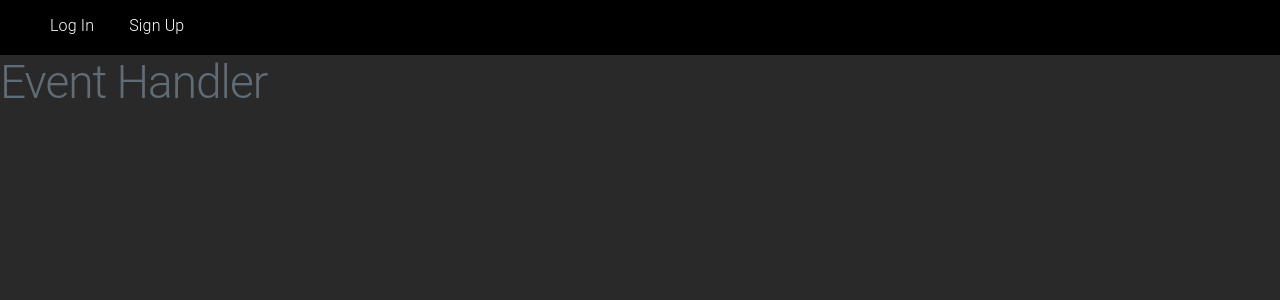
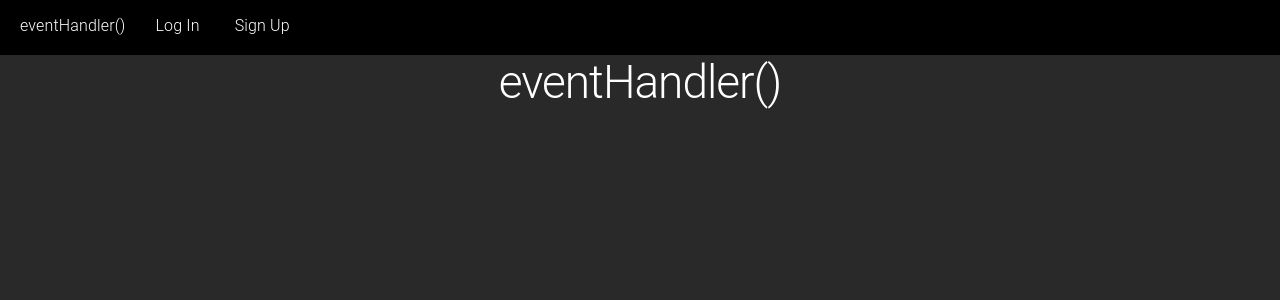
Before and after one commit to dsersch/eventHandler, a React (Create React App) app in the folder client/: page / in a window 1280 px wide. Shown: the top 300 px of the page. Built offline with nearby package versions, Linux system fonts and the light colour scheme.

Commit message:
last minute fixes

```diff
--- a/client/src/NavBar.jsx
+++ b/client/src/NavBar.jsx
@@ -4,6 +4,9 @@ import { Link } from 'react-router-dom'
 const NavBar = (props) => {
 	return (
 		<div className='NavBar'>
+			<span>
+				eventHandler()
+			</span>
 			{props.currentUser
  				? (
 					<span>
--- a/client/src/styles.css
+++ b/client/src/styles.css
@@ -23,6 +23,7 @@ a {
 	height: 55px;
 	padding-left: 20px;
 	padding-top: 1.3rem;
+	color: white;
 }
 
 .attending {
@@ -162,3 +163,8 @@ ul {
 	text-align: center;
 	margin: 0 auto;
 }
+
+.Home {
+	text-align: center;
+	color: white;
+}
--- a/client/src/views/CreateEvent.jsx
+++ b/client/src/views/CreateEvent.jsx
@@ -1,11 +1,5 @@
 import React from 'react'
 import axios from 'axios'
-
-var SectionStyle = {
-	backgroundImage: "url(" + require('../third-background.jpeg') + ")",
-	backgroundSize: '100% 100%',
-	backgroundRepeat: 'no-repeat'
-  };
 
 class CreateEvent extends React.Component{
     state = {
--- a/client/src/views/Home.jsx
+++ b/client/src/views/Home.jsx
@@ -3,7 +3,7 @@ import React from 'react'
 const Home = (props) => {
 	return (
 		<div className='Home'>
-			<h1>Event Handler</h1>
+			<h1>eventHandler()</h1>
 		</div>
 	)
 }
--- a/client/src/views/Show.jsx
+++ b/client/src/views/Show.jsx
@@ -116,12 +116,11 @@ class Show extends React.Component{
 	}
 
 	onAdd(){
-		this.props.onAddApp()
+
 	}
 
 
 	render(){
-		console.log(this.props)
 		return (
 			<div className='Show'>
 				<div className="ProfileInfo" style={sectionStyle}>
```
Also changed, not shown: client/src/Footer.jsx (deleted, +0 -11 lines).
